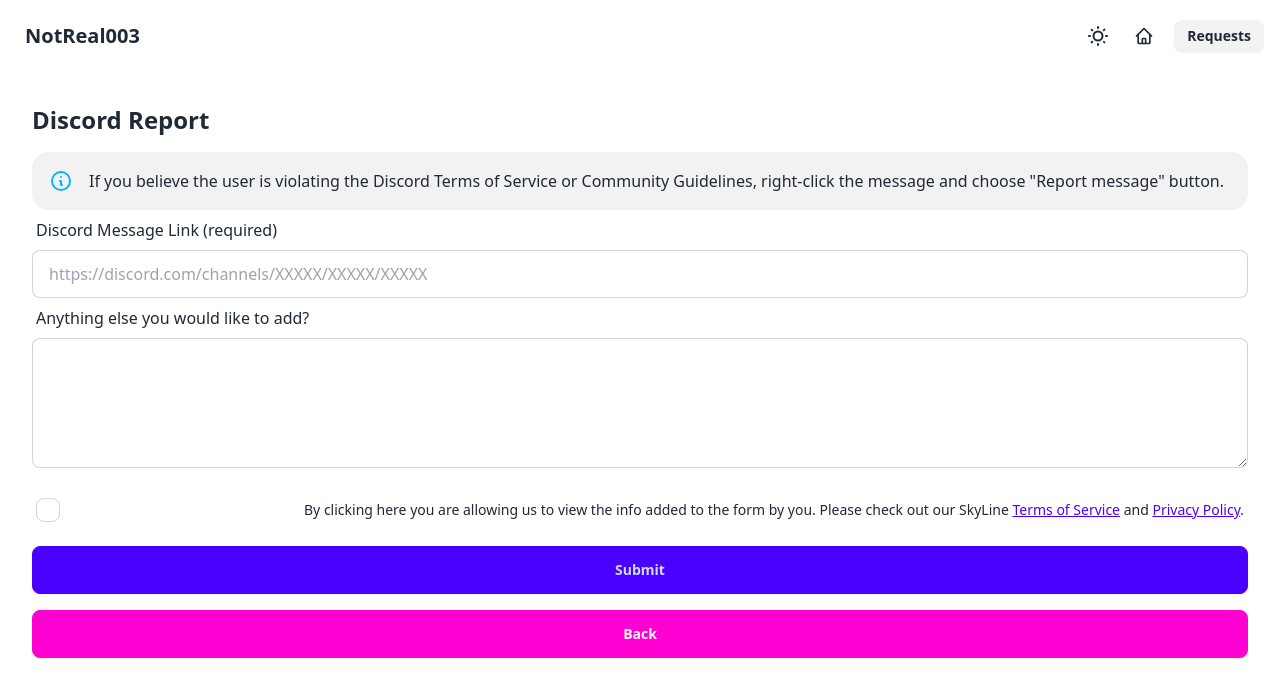
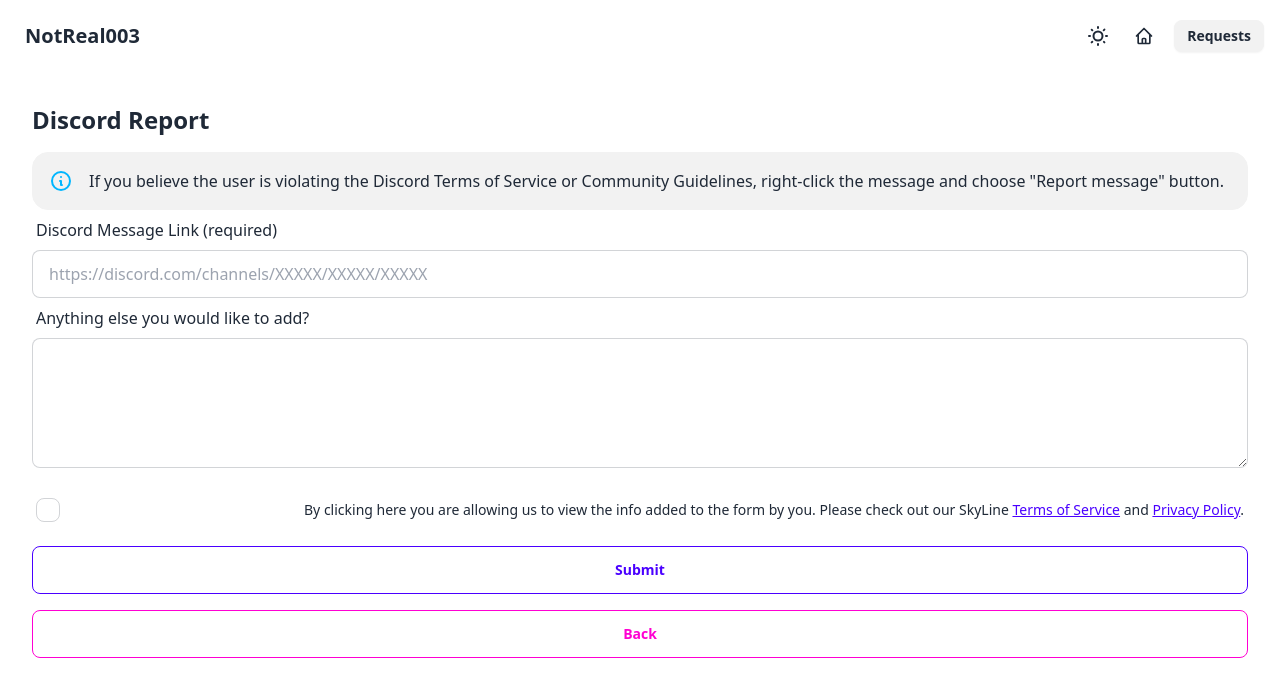
Before and after one commit to NotReal003/REQUEST-MANAGEMENT-SYSTEM, a React (Create React App) app: page /report in a window 1280 px wide. Shown: the top 696 px of the page. Built offline with nearby package versions, Linux system fonts and the light colour scheme.

Commit message:
Update ReportForm.jsx

```diff
--- a/src/pages/ReportForm.jsx
+++ b/src/pages/ReportForm.jsx
@@ -35,8 +35,8 @@ const ReportForm = () => {
             </label>
           </div>
 
-          <button type="submit" className="btn btn-primary w-full">Submit</button>
-          <Link to="/" className="btn btn-secondary w-full mt-4">Back</Link>
+          <button type="submit" className="btn btn-outline btn-primary w-full">Submit</button>
+          <Link to="/" className="btn btn-outline btn-secondary w-full mt-4">Back</Link>
         </form>
       </div>
     </div>
```
